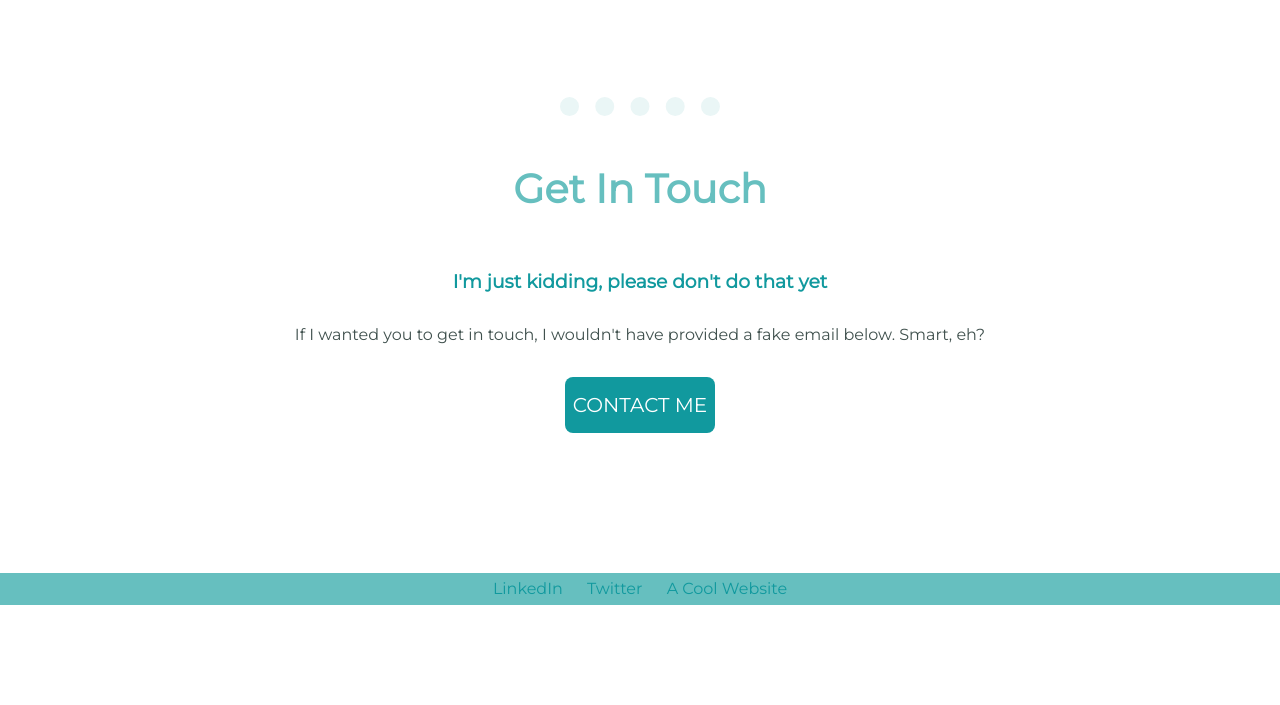
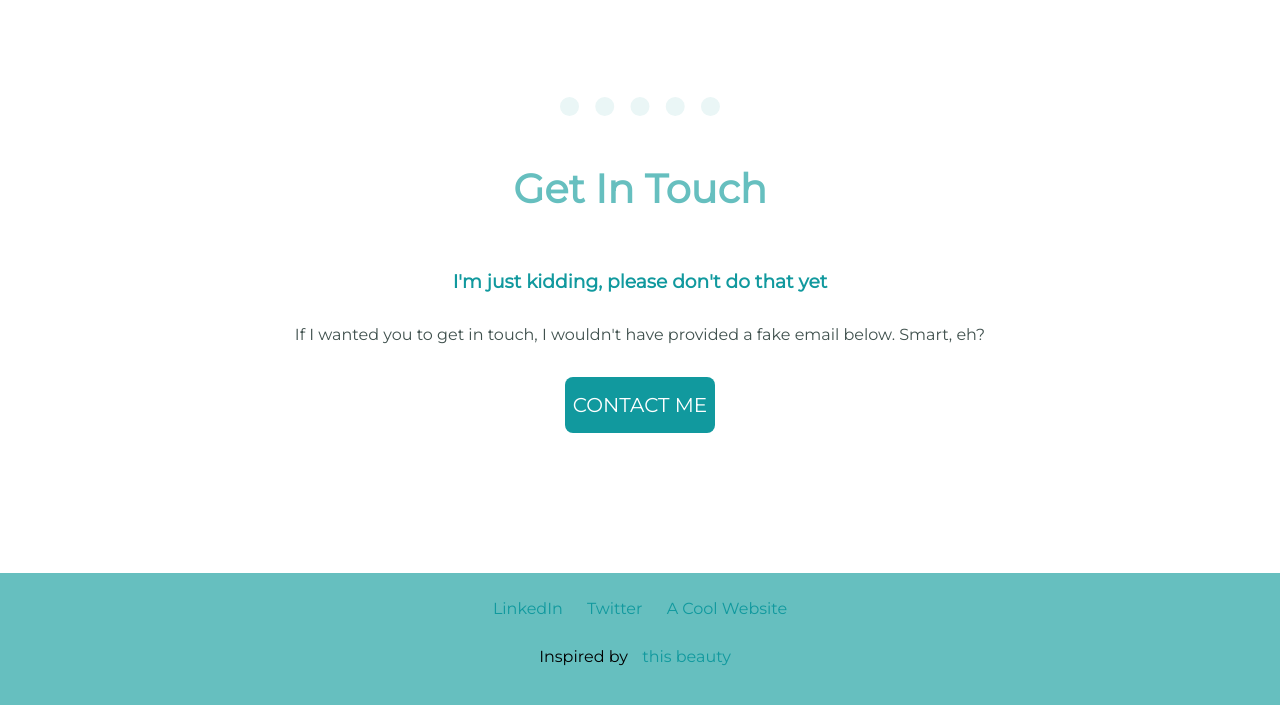
Before and after one commit to NishantTharani/NishantTharani.github.io, a plain HTML site: page index.html in a window 1280 px wide. Shown: the part 2262-2967 px from the top of the page. Before the commit the page ends 2867 px from the top, so only its background shows below. Drawn offline with Linux system fonts and the light colour scheme.

Commit message:
Credit where it's due

```diff
--- a/css/style.css
+++ b/css/style.css
@@ -95,6 +95,8 @@ hr {
 
 .bottom-container {
   background-color: #66bfbf;
+  padding-top: 20px;
+  padding-bottom: 20px;
 }
 
 .contact-btn {
--- a/index.html
+++ b/index.html
@@ -78,6 +78,8 @@
       <a class="footer-link" href="http://news.ycombinator.com"
         >A Cool Website</a
       >
+
+      <p>Inspired by <a href="http://seanhalpin.io">this beauty</a></p>
     </div>
   </body>
 </html>
```
